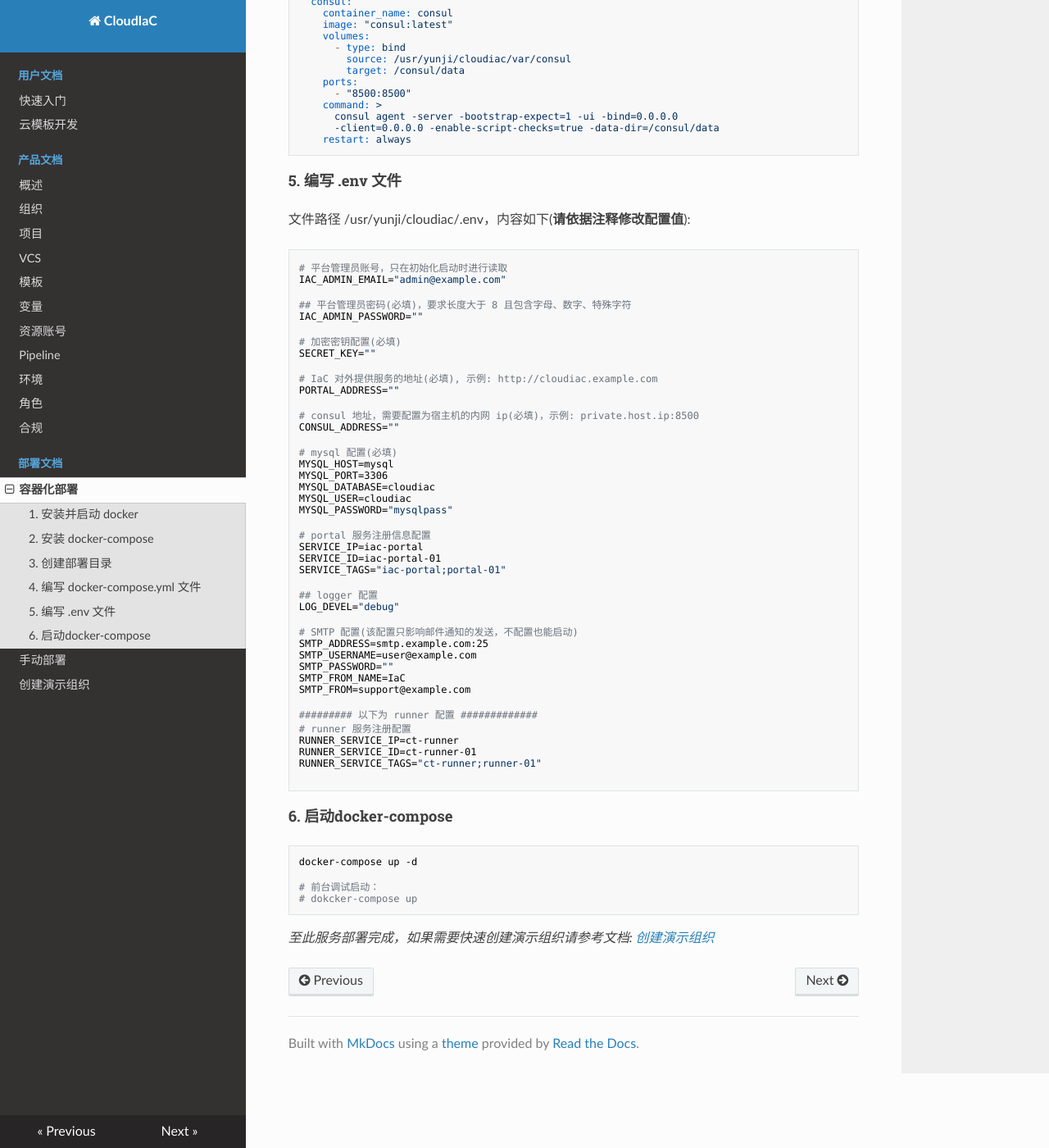
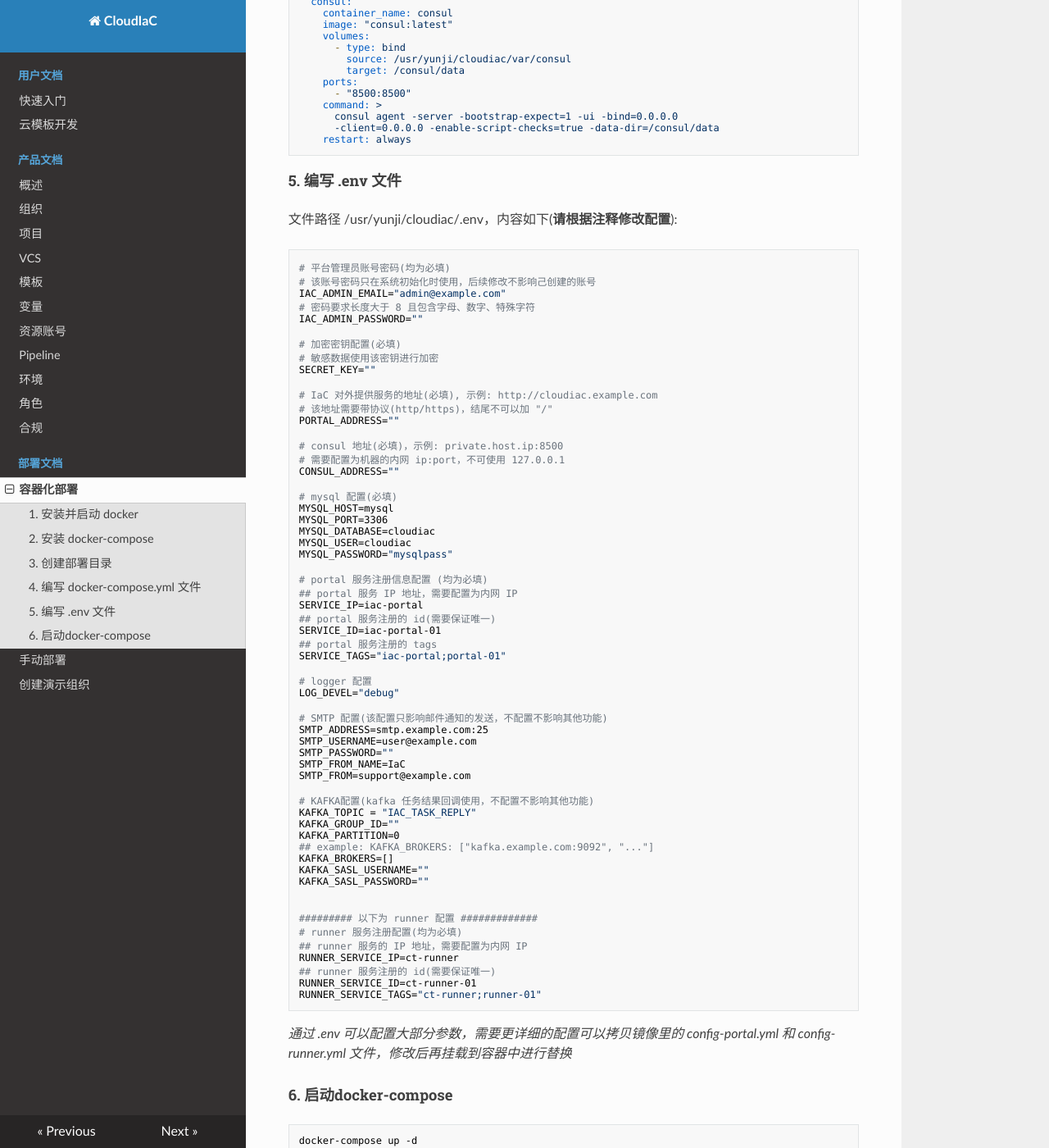
Before and after one commit to idcos/cloudiac, an MkDocs documentation site: the page built from docs/mkdocs/deploy/container.md, in a window 1280 px wide and 1400 px high, scrolled down 1765 px. Shown: the whole window at 82% size. Built offline with MkDocs 1.6.1, drawn with Linux system fonts in a browser that asks for light colours; nearby versions of some CDN libraries.

Commit message:
文档更新

````diff
--- a/docs/mkdocs/deploy/container.md
+++ b/docs/mkdocs/deploy/container.md
@@ -112,22 +112,25 @@ services:
 ```
 
 #### 5. 编写 .env 文件
-文件路径 /usr/yunji/cloudiac/.env，内容如下(**请依据注释修改配置值**):
+文件路径 /usr/yunji/cloudiac/.env，内容如下(**请根据注释修改配置**):
 
 ```bash
-# 平台管理员账号，只在初始化启动时进行读取
+# 平台管理员账号密码(均为必填)
+# 该账号密码只在系统初始化时使用，后续修改不影响己创建的账号
 IAC_ADMIN_EMAIL="admin@example.com"
-
-## 平台管理员密码(必填)，要求长度大于 8 且包含字母、数字、特殊字符
+# 密码要求长度大于 8 且包含字母、数字、特殊字符
 IAC_ADMIN_PASSWORD=""
 
 # 加密密钥配置(必填)
+# 敏感数据使用该密钥进行加密
 SECRET_KEY=""
 
 # IaC 对外提供服务的地址(必填), 示例: http://cloudiac.example.com
+# 该地址需要带协议(http/https)，结尾不可以加 "/"
 PORTAL_ADDRESS=""
 
-# consul 地址，需要配置为宿主机的内网 ip(必填)，示例: private.host.ip:8500
+# consul 地址(必填)，示例: private.host.ip:8500
+# 需要配置为机器的内网 ip:port，不可使用 127.0.0.1
 CONSUL_ADDRESS=""
 
 # mysql 配置(必填)
@@ -137,28 +140,44 @@ MYSQL_DATABASE=cloudiac
 MYSQL_USER=cloudiac
 MYSQL_PASSWORD="mysqlpass"
 
-# portal 服务注册信息配置
+# portal 服务注册信息配置 (均为必填)
+## portal 服务 IP 地址，需要配置为内网 IP
 SERVICE_IP=iac-portal
+## portal 服务注册的 id(需要保证唯一)
 SERVICE_ID=iac-portal-01
+## portal 服务注册的 tags
 SERVICE_TAGS="iac-portal;portal-01"
 
-## logger 配置
+# logger 配置
 LOG_DEVEL="debug"
 
-# SMTP 配置(该配置只影响邮件通知的发送，不配置也能启动)
+# SMTP 配置(该配置只影响邮件通知的发送，不配置不影响其他功能)
 SMTP_ADDRESS=smtp.example.com:25
 SMTP_USERNAME=user@example.com
 SMTP_PASSWORD=""
 SMTP_FROM_NAME=IaC
 SMTP_FROM=support@example.com
 
+# KAFKA配置(kafka 任务结果回调使用，不配置不影响其他功能)
+KAFKA_TOPIC = "IAC_TASK_REPLY"
+KAFKA_GROUP_ID=""
+KAFKA_PARTITION=0
+## example: KAFKA_BROKERS: ["kafka.example.com:9092", "..."]
+KAFKA_BROKERS=[]
+KAFKA_SASL_USERNAME=""
+KAFKA_SASL_PASSWORD=""
+
+
 ######### 以下为 runner 配置 #############
-# runner 服务注册配置
+# runner 服务注册配置(均为必填)
+## runner 服务的 IP 地址，需要配置为内网 IP
 RUNNER_SERVICE_IP=ct-runner
+## runner 服务注册的 id(需要保证唯一)
 RUNNER_SERVICE_ID=ct-runner-01
 RUNNER_SERVICE_TAGS="ct-runner;runner-01"
+```
 
-```
+*通过 .env 可以配置大部分参数，需要更详细的配置可以拷贝镜像里的 config-portal.yml 和 config-runner.yml 文件，修改后再挂载到容器中进行替换*
 
 #### 6. 启动docker-compose
 ```bash
````
Also changed, not shown: docs/mkdocs/deploy/host.md (+3 -46 lines), 1 other file.
